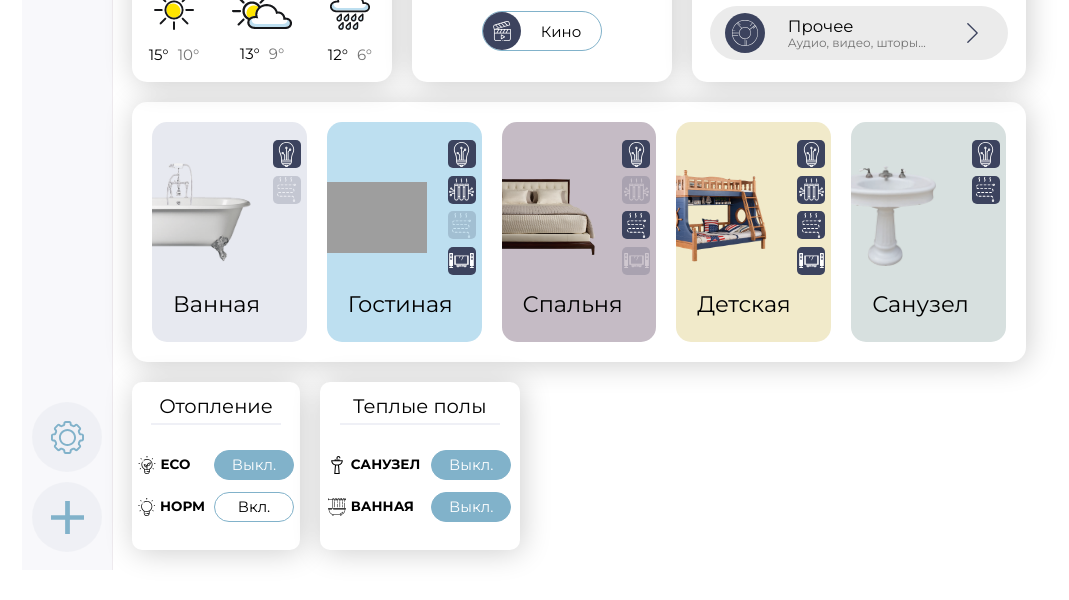
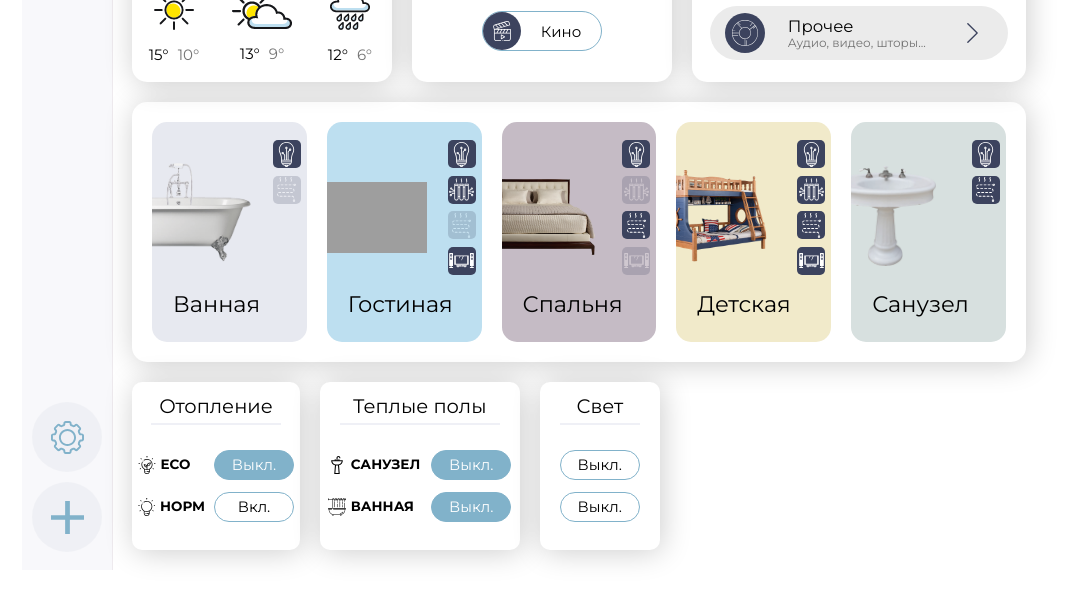
Before and after one commit to iden96/smart-home, a plain HTML site: page index.html in a window 1280 px wide. Shown: the part 198-798 px from the top of the page, without its empty margins (106-1175 px from the left). Drawn offline with Linux system fonts and the light colour scheme; grey boxes are pictures that could not be loaded.

Commit message:
Add light widget

```diff
--- a/assets/css/less/widget.less
+++ b/assets/css/less/widget.less
@@ -100,4 +100,13 @@
 		}
 	}
 
+	&--light {
+		width: 120px;
+		left: 28.52rem;
+
+		.widget__label:after {
+			width: 80px;
+		}
+	}
+
 }
--- a/index.html
+++ b/index.html
@@ -869,6 +869,23 @@
 
 					</div>
 
+					<div class="widget widget--light">
+
+						<div class="widget__label">Свет</div>
+						<div class="widget__item">
+							<div class="widget__btn">
+								<div class="widget__btn__name">Выкл.</div>
+							</div>
+						</div>
+
+						<div class="widget__item">
+							<div class="widget__btn">
+								<div class="widget__btn__name">Выкл.</div>
+							</div>
+						</div>
+
+					</div>
+
 				</div>
 			</div>
 		</div>
```
Also changed, not shown: assets/css/main.css.
